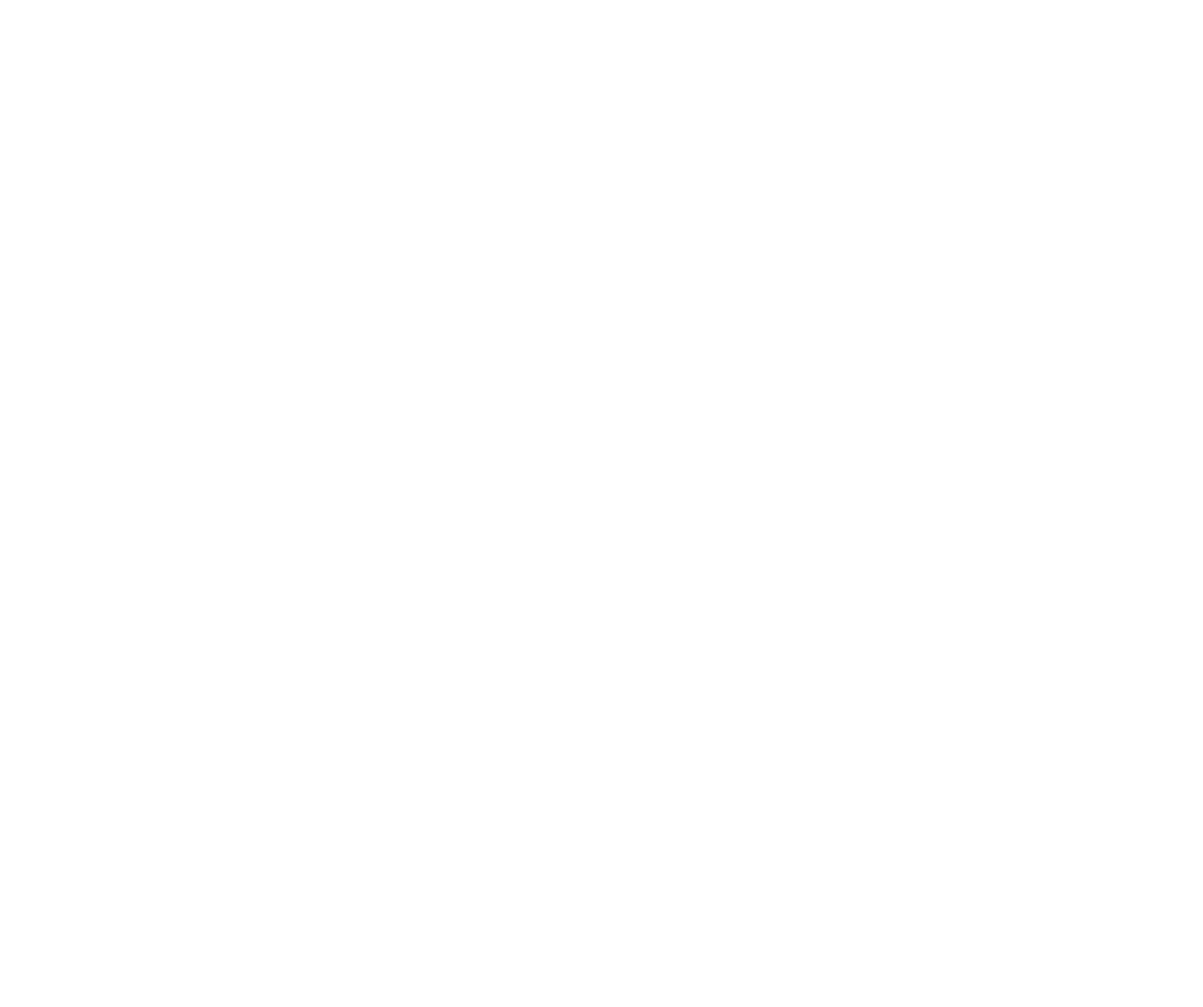
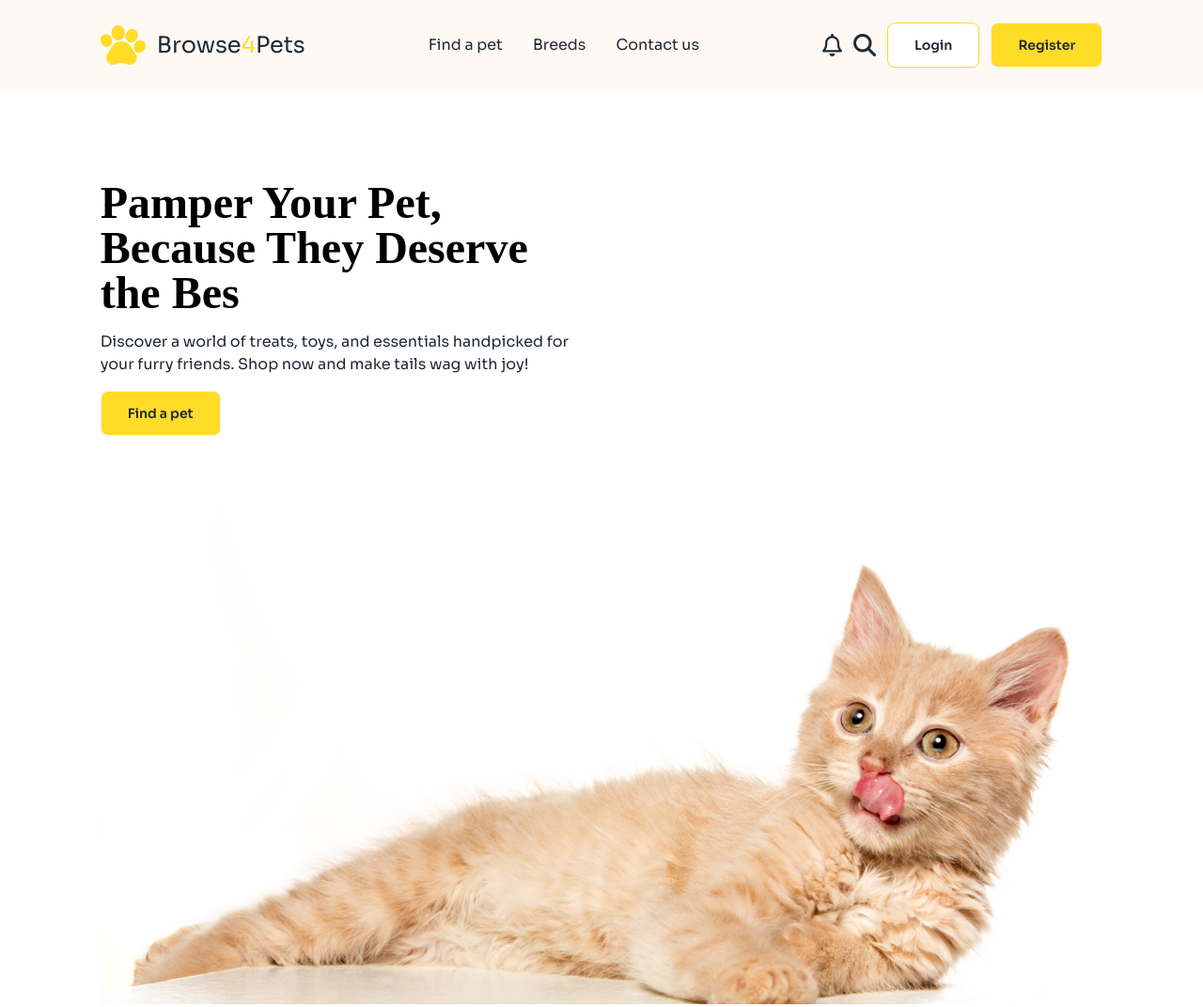
Before and after one commit to Parvez141300/pet-website-tailwind-and-daisyui, a plain HTML site: page index.html in a window 1280 px wide. Shown: the top 1072 px of the page at 94% size. Before the commit the page ends 800 px from the top, so only its background shows below. Drawn offline with nearby package versions, Linux system fonts and the light colour scheme; a web font is replaced by a local one.

Commit message:
added navbar

```diff
--- a/index.html
+++ b/index.html
@@ -8,7 +8,10 @@
   <!-- google fonts cdn  -->
   <link rel="preconnect" href="https://fonts.googleapis.com">
   <link rel="preconnect" href="https://fonts.gstatic.com" crossorigin>
-    <link href="https://fonts.googleapis.com/css2?family=ADLaM+Display&display=swap" rel="stylesheet">
+  <link href="https://fonts.googleapis.com/css2?family=ADLaM+Display&family=Sora:wght@100..800&display=swap"
+    rel="stylesheet">
+  <!-- font awesome cdn  -->
+  <script src="https://kit.fontawesome.com/cec91f54e2.js" crossorigin="anonymous"></script>
   <!-- tailwind and daisyui cnd -->
   <link href="https://cdn.jsdelivr.net/npm/daisyui@4.12.23/dist/full.min.css" rel="stylesheet" type="text/css" />
   <script src="https://cdn.tailwindcss.com"></script>
@@ -18,12 +21,13 @@
         extend: {
           colors: {
             clifford: '#da373d',
-                'pets-primary-bg' : '#FFF9F4'
+            'button-primary-bg': '#FFDC26',
+            'pets-primary-bg': '#FFF9F4'
           }
         },
         fontFamily: {
-                'adlam-display' : ["ADLaM Display", 'serif'],
-                'sora' : ["Sora", 'serif']
+          'adlam-display': ["ADLaM Display", 'serif'],
+          'sora': ["Sora", 'serif']
         }
       }
     }
@@ -32,12 +36,96 @@
 
 <body class="font-sora">
   <!-- header section start  -->
-    <header>
+  <header class="container mx-auto">
+    <!-- navbar start  -->
+    <nav class="bg-pets-primary-bg relative z-50">
+      <!-- navbar desktop start  -->
+      <div class="w-10/12 mx-auto hidden md:flex justify-between items-center py-6">
+        <!-- nav logo and text start-->
+        <div class="flex items-center gap-3">
+          <img src="c1-assets/logo-header.png" alt="">
+          <h3 class="text-2xl md:hidden lg:flex">Browse<span class="text-[#FFDC26]">4</span>Pets</h3>
+        </div>
+        <!-- nav logo and text end  -->
+
+        <!-- menu list start  -->
+        <div>
+          <ul class="flex gap-8">
+            <li>Find a pet</li>
+            <li>Breeds</li>
+            <li>Contact us</li>
+          </ul>
+        </div>
+        <!-- menu list end  -->
+
+        <!-- navbar icons and buttons start  -->
+        <div class="flex gap-3 items-center">
+          <!-- icons start  -->
+          <i class="fa-regular fa-bell text-2xl"></i>
+          <i class="fa-solid fa-magnifying-glass text-2xl"></i>
+          <!-- icons end  -->
+          <!-- buttons start  -->
+          <button class="btn bg-white border-button-primary-bg py-2 px-7">Login</button>
+          <button class="btn bg-button-primary-bg py-2 px-7">Register</button>
+          <!-- buttons end  -->
+        </div>
+        <!-- navbar icons and buttons end  -->
+      </div>
+      <!-- navbar desktop end  -->
+
+      <!-- navbar mobile start  -->
+      <div class="w-10/12 mx-auto md:hidden flex justify-between items-center py-6">
+        <!-- mobile logo start  -->
+        <div>
+          <img src="c1-assets/logo-header.png" alt="">
+        </div>
+        <!-- mobile log end  -->
+        <!-- mobile burger menu icon start  -->
+        <div>
+          <i class="fa-solid fa-bars text-2xl"></i>
+        </div>
+        <!-- mobile burger menu icon start  -->
+      </div>
+      <!-- navbar mobile end  -->
+    </nav>
+    <!-- navbar  end  -->
+    <!-- mb-[200px] md:mb-[400px] lg:mb-[300px] -->
+    <!-- banner section start  -->
+    <section class="w-10/12 mx-auto my-8  lg:my-24">
+      <div class="">
+        <!-- banner content start  -->
+        <div class="space-y-4 relative z-20">
+          <h1 class="text-black text-2xl md:text-3xl lg:text-5xl font-bold font-adlam-display">Pamper Your Pet, <br>
+            Because They
+            Deserve <br>the Bes</h1>
+          <p>Discover a world of treats, toys, and essentials handpicked for <br> your furry friends. Shop now and make
+            tails
+            wag with joy!</p>
+          <button class="btn bg-button-primary-bg py-2 px-7">Find a pet</button>
+        </div>
+        <!-- banner content end  -->
+
+        <!-- banner image start  -->
+        <div class="">
+          <img class="" src="c1-assets/cat-big.png" alt="">
+        </div>
+        <!-- banner image end  -->
+      </div>
+    </section>
+    <!-- banner section end  -->
+
+    <!-- browse category section start  -->
+     <section class="w-10/12 mx-auto ">
+      <h3 class="font-adlam-display">Browse By Categories</h3>
+     </section>
+    <!-- browse category section end  -->
+
   </header>
   <!-- header section end  -->
 
   <!-- main section start  -->
-    <main>
+  <main class="container mx-auto">
+
 
   </main>
   <!-- main section end  -->
```
Lines whose indentation alone changed are shown as unchanged.
